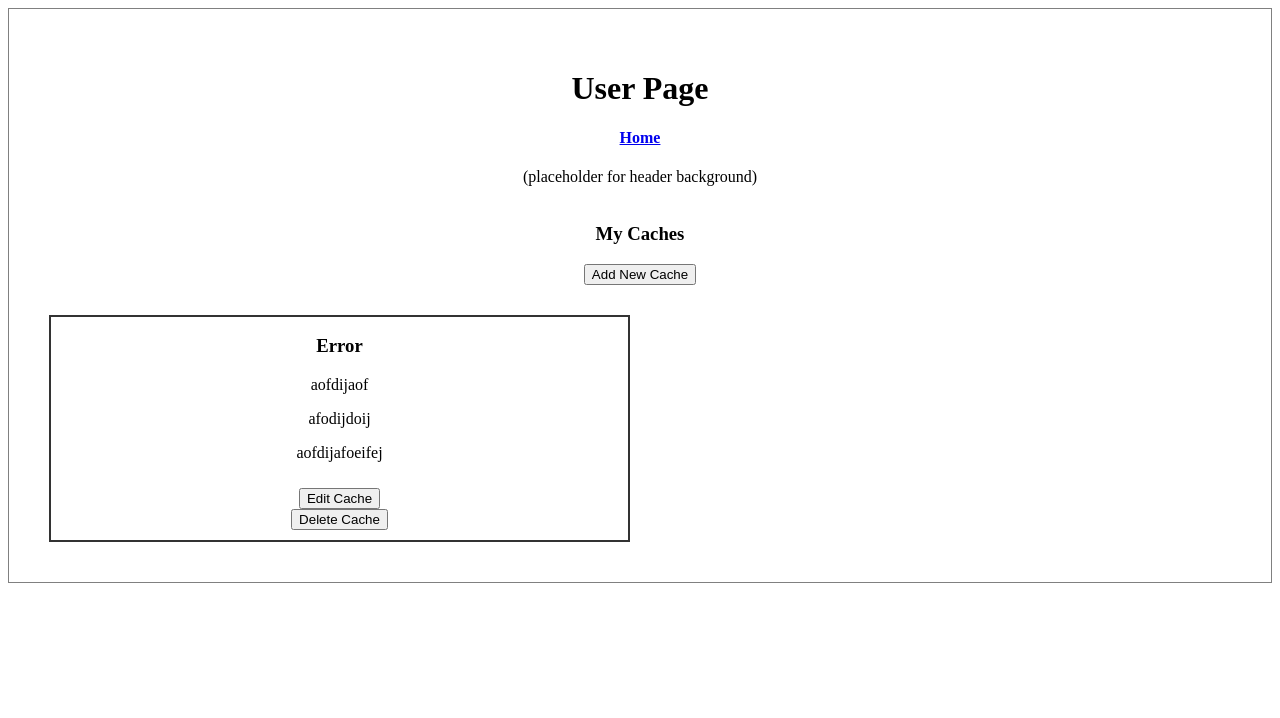
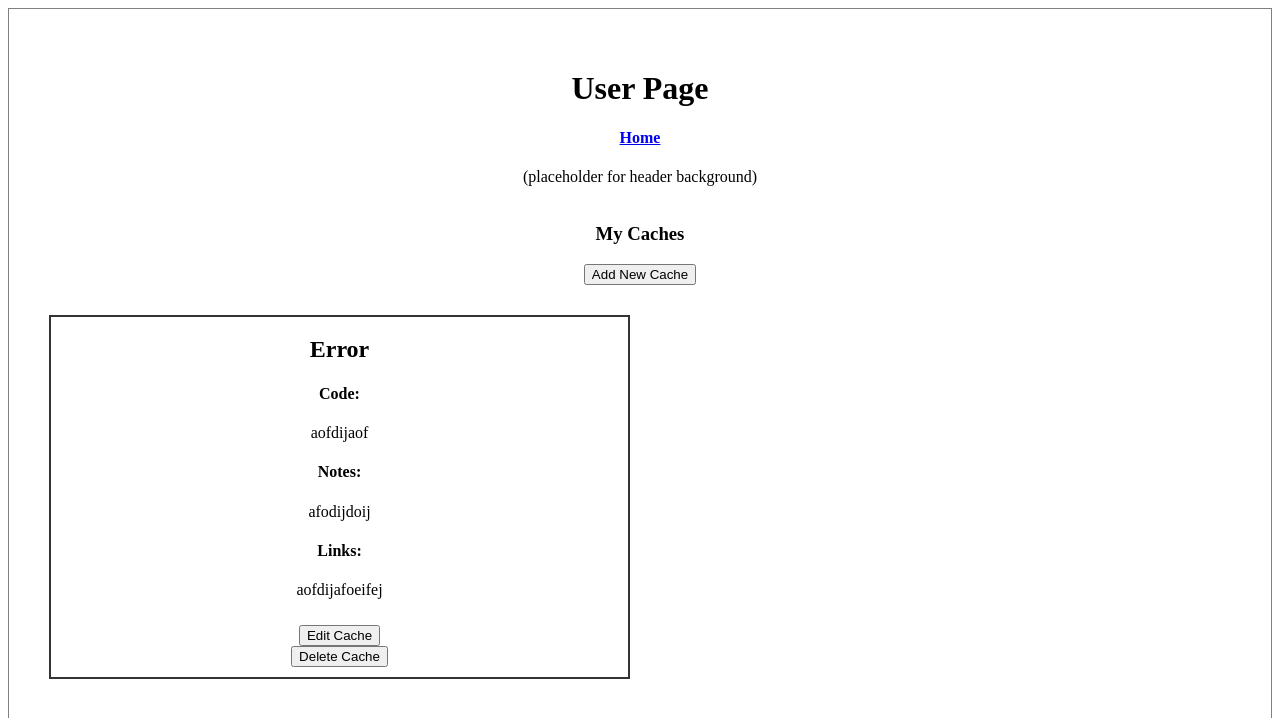
Before and after one commit to triggxl/cacheIT-client, a React (Create React App) app in the folder cache-it/: page /user-page in a window 1280 px wide. Shown: the top 718 px of the page. Built offline with nearby package versions, Linux system fonts and the light colour scheme.

Commit message:
adding static branch to gitHub

```diff
--- a/cache-it/src/App.js
+++ b/cache-it/src/App.js
@@ -36,7 +36,6 @@ class App extends React.Component {
     })
   }
   editCache = (revisedCache) => {
-    console.log(revisedCache)
     // how to edit an object from an array's state
     // make copy of state
     const cachesCopy = [...this.state.caches]
@@ -53,8 +52,6 @@ class App extends React.Component {
   }
 
   render() {
-    console.log(this.state.caches)
-
     return (
       <Router>
         <div>
--- a/cache-it/src/components/user-page/user-page.js
+++ b/cache-it/src/components/user-page/user-page.js
@@ -7,13 +7,12 @@ class UserPage extends Component {
     const { cacheList } = this.props;
     return (
       <>
-
         <div className="up-container">
           <h1>User Page</h1>
           <Link to="/">
             <h4>Home</h4>
           </Link>
-          <div className="header-background"> (placeholder for header background) </div>
+          <div> (placeholder for header background) </div>
           <div className="cache-container">
             <br />
             <h3>My Caches</h3>
@@ -21,12 +20,15 @@ class UserPage extends Component {
               <button className="new-cache">Add New Cache</button>
             </Link>
             {cacheList.map(cacheIssue => (
-              <section className="my-caches">
-                <div id="cache-1">
-                  <h3 className="title" >{cacheIssue.cncTitle}</h3>
-                  <p className="code-section" >{cacheIssue.cncCode}</p>
-                  <p className="cnc-notes" >{cacheIssue.cncNotes}</p>
-                  <p className="cnc-link" >{cacheIssue.cncLinks}</p>
+              <section className="my-caches" key={cacheIssue.Title}>
+                <div>
+                  <h2 className="title">{cacheIssue.cncTitle}</h2>
+                  <h4>Code:</h4>
+                  <p className="code-section">{cacheIssue.cncCode}</p>
+                  <h4>Notes:</h4>
+                  <p className="cnc-notes">{cacheIssue.cncNotes}</p>
+                  <h4>Links:</h4>
+                  <p className="cnc-link">{cacheIssue.cncLinks}</p>
                   <div className="up-buttons">
                     <Link to={`/edit-cache/${cacheIssue.id}`}>
                       <button className="edit-btn">Edit Cache</button>
```
